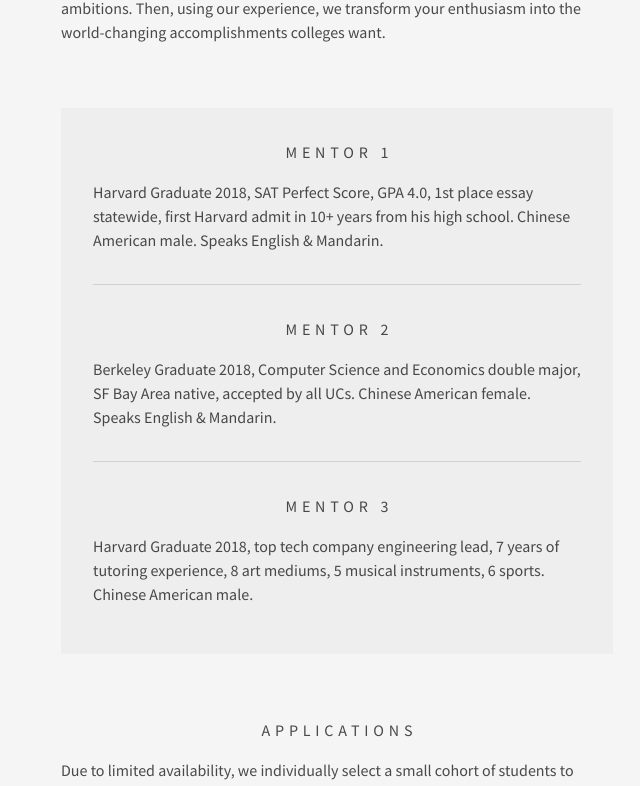
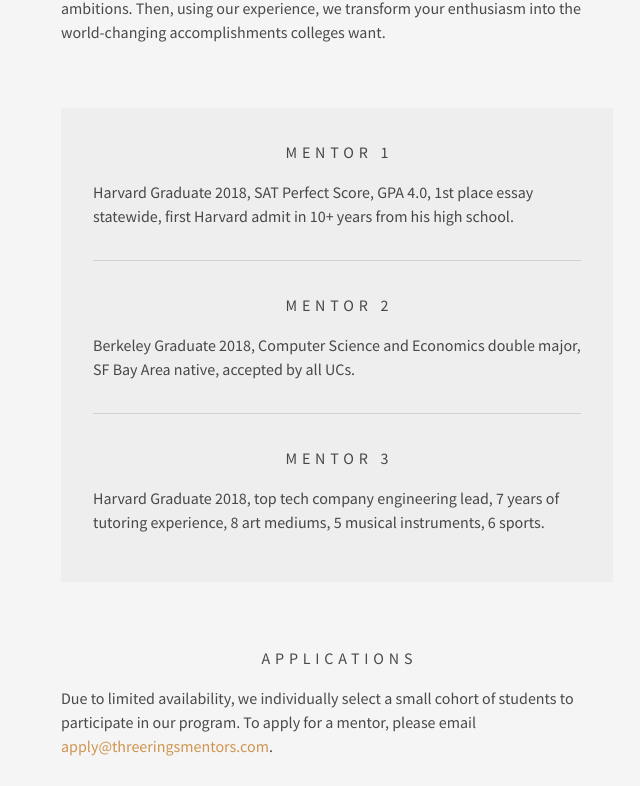
Before and after one commit to philliphuang/three-rings, a React (Create React App) app in the folder landing/: page / in a window 1280 px wide. Shown: the part 637-1423 px from the top of the page, without its empty margins (303-943 px from the left). Built offline with nearby package versions, Linux system fonts and the light colour scheme; a web font is replaced by a local one.

Commit message:
Remove Chinese-based info from english version

```diff
--- a/landing/src/App.js
+++ b/landing/src/App.js
@@ -174,21 +174,21 @@
                 MENTOR 1
               </Typography>
               <Typography paragraph>
-                Harvard Graduate 2018, SAT Perfect Score, GPA 4.0, 1st place essay statewide, first Harvard admit in 10+ years from his high school. Chinese American male. Speaks English & Mandarin.
+                Harvard Graduate 2018, SAT Perfect Score, GPA 4.0, 1st place essay statewide, first Harvard admit in 10+ years from his high school.
               </Typography>
               <Divider sx={{my:4}}/>
               <Typography align="center" sx={{pb: 2, letterSpacing: "0.3em", marginRight: "-0.3em",}}>
                 MENTOR 2
               </Typography>
               <Typography paragraph>
-                Berkeley Graduate 2018, Computer Science and Economics double major, SF Bay Area native, accepted by all UCs. Chinese American female. Speaks English & Mandarin.
+                Berkeley Graduate 2018, Computer Science and Economics double major, SF Bay Area native, accepted by all UCs.
               </Typography>
               <Divider sx={{my:4}}/>
               <Typography align="center" sx={{pb: 2, letterSpacing: "0.3em", marginRight: "-0.3em",}}>
                 MENTOR 3
               </Typography>
               <Typography paragraph>
-                Harvard Graduate 2018, top tech company engineering lead, 7 years of tutoring experience, 8 art mediums, 5 musical instruments, 6 sports. Chinese American male.
+                Harvard Graduate 2018, top tech company engineering lead, 7 years of tutoring experience, 8 art mediums, 5 musical instruments, 6 sports.
               </Typography>
               </Box>
 
```
